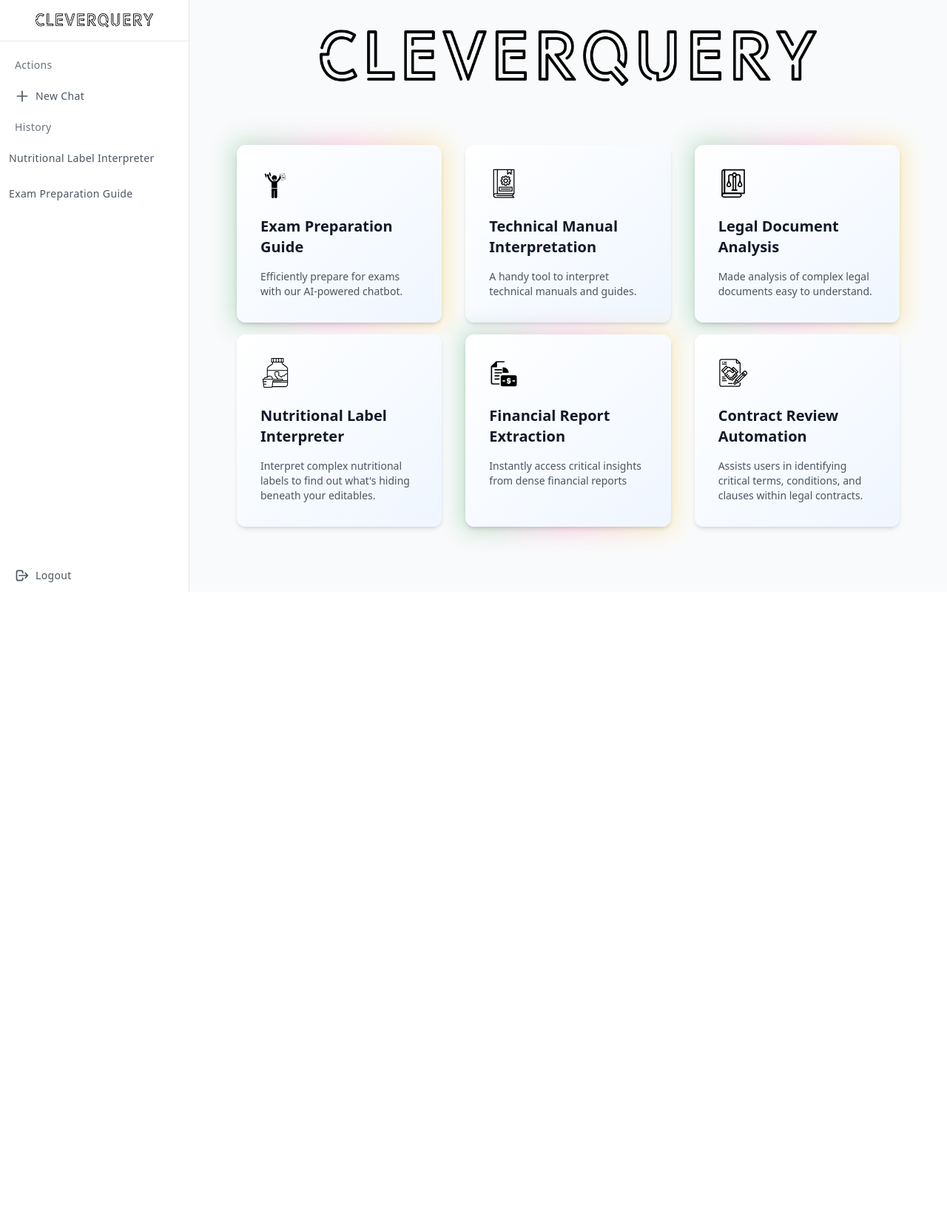
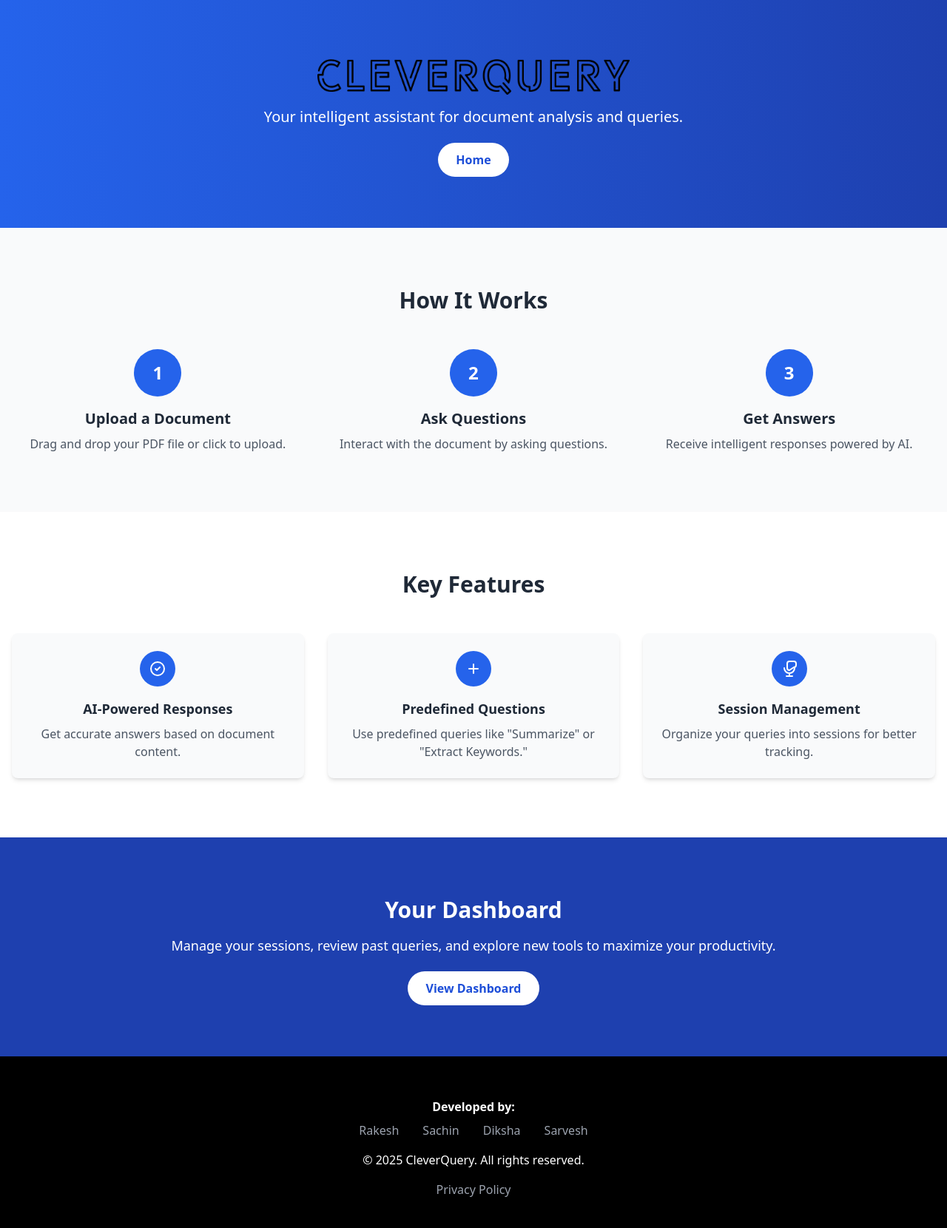
Before and after one commit to ghubrakesh/CleverQuery, a Django app: page / in a window 1280 px wide. Shown: the whole page at 74% size. Before the commit the page ends 800 px from the top, so only its background shows below. Run offline with Django 4.2, Linux system fonts and the light colour scheme; a user stored in the database is signed in; data comes from the database, SQL or seed files in the repository; both versions use the stored data as it was after the commit; some libraries are stand-ins or nearby versions.

Commit message:
new dashboard page

```diff
--- a/cleverquery/settings.py
+++ b/cleverquery/settings.py
@@ -9,6 +9,7 @@ https://docs.djangoproject.com/en/4.2/topics/settings/
 For the full list of settings and their values, see
 https://docs.djangoproject.com/en/4.2/ref/settings/
 """
+import os
 
 from pathlib import Path
 
@@ -107,7 +108,7 @@ AUTH_PASSWORD_VALIDATORS = [
 
 LANGUAGE_CODE = "en-us"
 
-TIME_ZONE = "Asia/Kolkata"
+TIME_ZONE = "UTC"
 
 USE_I18N = True
 
@@ -122,8 +123,7 @@ STATICFILES_DIRS = [BASE_DIR / "static"]
 STATIC_ROOT = BASE_DIR / "staticfiles"
 
 MEDIA_URL = "/media/"
-MEDIA_ROOT = BASE_DIR / "media"
-
+MEDIA_ROOT = os.path.join(BASE_DIR, "media")
 LOGIN_URL = "/login/"
 
 # Default primary key field type
--- a/core/templates/base.html
+++ b/core/templates/base.html
@@ -12,7 +12,7 @@
   <div class="min-h-screen flex flex-col flex-auto flex-shrink-0 antialiased bg-gray-50 text-gray-800">
     <div class="fixed flex flex-col top-0 left-0 w-64 bg-white h-full border-r">
         <div class="flex items-center justify-center h-14 border-b">
-        <a href="/"><img class="p-12" src="/static/logo.png" alt="CleverQuery"/></a>
+        <a href="/dashboard"><img class="p-12" src="/static/logo.png" alt="CleverQuery"/></a>
         </div>
         <div class="overflow-y-auto overflow-x-hidden flex-grow">
         <ul class="flex flex-col py-4 space-y-1">
@@ -22,7 +22,7 @@
                 </div>
                 </li>
                 <li>
-                <a href="/" class="relative flex flex-row items-center h-11 focus:outline-none hover:bg-gray-50 text-gray-600 hover:text-gray-800 border-l-4 border-transparent hover:border-indigo-500 pr-6">
+                <a href="/home" class="relative flex flex-row items-center h-11 focus:outline-none hover:bg-gray-50 text-gray-600 hover:text-gray-800 border-l-4 border-transparent hover:border-indigo-500 pr-6">
                     <span class="inline-flex justify-center items-center ml-4">
                         <svg class="w-5 h-5" fill="none" stroke="currentColor" viewBox="0 0 24 24" xmlns="http://www.w3.org/2000/svg"><path stroke-linecap="round" stroke-linejoin="round" stroke-width="2" d="M12 4v16m8-8H4"></path></svg>
                     </span>
--- a/core/templates/error.html
+++ b/core/templates/error.html
@@ -89,7 +89,7 @@
                     {% if code == "no_pdf_found" %}
                     <a href="/session/{{ session.id }}/upload/" class="px-8 py-4 text-xl font-semibold rounded bg-blue-600 text-gray-50 hover:text-gray-200">Upload PDF</a>
                     {% endif %}
-                    <a href="/" class="px-8 py-4 text-xl font-semibold rounded bg-gray-600 text-gray-50 hover:text-gray-200">Back to home</a>
+                    <a href="/home" class="px-8 py-4 text-xl font-semibold rounded bg-gray-600 text-gray-50 hover:text-gray-200">Back to home</a>
                 </div>
             </div>
         </section>
--- a/core/templates/home.html
+++ b/core/templates/home.html
@@ -27,7 +27,7 @@
         <div class="px-4 mx-auto max-w-7xl sm:px-6 lg:px-8">
             <div class="max-w-xl mx-auto text-center xl:max-w-2xl">
                 <div class="mt-10"></div>
-                    <img  src="static/logo.png"  alt="CleverQuery">
+                    <img  src="/static/logo.png"  alt="CleverQuery">
                 {% comment %} <p class="font-normal leading-relaxed mx-auto text-slate-500 lg:text-lg text-base max-w-3xl">
                     Empowering Smarter Decisions with AI – Effortlessly Upload Documents, Ask Questions, and Instantly Extract Key Insights Across Legal, Financial, Academic, Medical, and Business Domains, Saving Time and Enhancing Productivity.
                 </p> {% endcomment %}
--- /dev/null
+++ b/core/templates/index.html
@@ -0,0 +1,173 @@
+<!DOCTYPE html>
+<html lang="en">
+<head>
+    <meta charset="UTF-8">
+    <meta name="viewport" content="width=device-width, initial-scale=1.0">
+    <title>Welcome to CleverQuery</title>
+    <script src="https://cdn.tailwindcss.com"></script>
+</head>
+<body class="min-h-screen bg-white text-gray-800">
+    <!-- Hero Section -->
+    <header class="bg-gradient-to-r from-blue-600 to-blue-800 text-white py-20">
+        <div class="container mx-auto px-4 text-center">
+            <!-- Added logo -->
+            <img src="/static/logo.png" alt="CleverQuery Logo" class="mx-auto h-12 mb-4">
+            <p class="text-lg sm:text-xl mb-8">Your intelligent assistant for document analysis and queries.</p>
+            {% if user.is_authenticated %}
+                <a href="/home" class="bg-white text-blue-700 px-6 py-3 rounded-full font-semibold hover:bg-gray-100 transition duration-300">
+                    Home
+                </a>
+            {% else %}
+                <a href="/login" class="bg-white text-blue-700 px-6 py-3 rounded-full font-semibold hover:bg-gray-100 transition duration-300">
+                    Get Started
+                </a>
+            {% endif %}
+        </div>
+    </header>
+
+    <!-- How It Works -->
+    <section class="py-20 bg-gray-50">
+        <div class="container mx-auto px-4">
+            <h2 class="text-3xl font-bold text-center text-gray-800 mb-12">How It Works</h2>
+            <div class="grid grid-cols-1 md:grid-cols-3 gap-8">
+                <!-- Step 1 -->
+                <div class="text-center">
+                    <div class="w-16 h-16 bg-blue-600 rounded-full flex items-center justify-center mx-auto mb-4">
+                        <span class="text-white text-2xl font-bold">1</span>
+                    </div>
+                    <h3 class="text-xl font-semibold text-gray-800 mb-2">Upload a Document</h3>
+                    <p class="text-gray-600">Drag and drop your PDF file or click to upload.</p>
+                </div>
+                <!-- Step 2 -->
+                <div class="text-center">
+                    <div class="w-16 h-16 bg-blue-600 rounded-full flex items-center justify-center mx-auto mb-4">
+                        <span class="text-white text-2xl font-bold">2</span>
+                    </div>
+                    <h3 class="text-xl font-semibold text-gray-800 mb-2">Ask Questions</h3>
+                    <p class="text-gray-600">Interact with the document by asking questions.</p>
+                </div>
+                <!-- Step 3 -->
+                <div class="text-center">
+                    <div class="w-16 h-16 bg-blue-600 rounded-full flex items-center justify-center mx-auto mb-4">
+                        <span class="text-white text-2xl font-bold">3</span>
+                    </div>
+                    <h3 class="text-xl font-semibold text-gray-800 mb-2">Get Answers</h3>
+                    <p class="text-gray-600">Receive intelligent responses powered by AI.</p>
+                </div>
+            </div>
+        </div>
+    </section>
+
+    <!-- Features Overview -->
+    <section class="py-20 bg-white">
+        <div class="container mx-auto px-4">
+            <h2 class="text-3xl font-bold text-center text-gray-800 mb-12">Key Features</h2>
+            <div class="grid grid-cols-1 md:grid-cols-2 lg:grid-cols-3 gap-8">
+                <!-- Feature 1 -->
+                <div class="bg-gray-50 p-6 rounded-lg shadow-md text-center">
+                    <div class="w-12 h-12 bg-blue-600 rounded-full flex items-center justify-center mx-auto mb-4">
+                        <svg class="w-6 h-6 text-white" fill="none" viewBox="0 0 24 24" stroke="currentColor">
+                            <path stroke-linecap="round" stroke-linejoin="round" stroke-width="2" d="M9 12l2 2 4-4m6 2a9 9 0 11-18 0 9 9 0 0118 0z"></path>
+                        </svg>
+                    </div>
+                    <h3 class="text-lg font-semibold text-gray-800 mb-2">AI-Powered Responses</h3>
+                    <p class="text-gray-600">Get accurate answers based on document content.</p>
+                </div>
+                <!-- Feature 2 -->
+                <div class="bg-gray-50 p-6 rounded-lg shadow-md text-center">
+                    <div class="w-12 h-12 bg-blue-600 rounded-full flex items-center justify-center mx-auto mb-4">
+                        <svg class="w-6 h-6 text-white" fill="none" viewBox="0 0 24 24" stroke="currentColor">
+                            <path stroke-linecap="round" stroke-linejoin="round" stroke-width="2" d="M12 6v6m0 0v6m0-6h6m-6 0H6"></path>
+                        </svg>
+                    </div>
+                    <h3 class="text-lg font-semibold text-gray-800 mb-2">Predefined Questions</h3>
+                    <p class="text-gray-600">Use predefined queries like "Summarize" or "Extract Keywords."</p>
+                </div>
+                <!-- Feature 3 -->
+                <div class="bg-gray-50 p-6 rounded-lg shadow-md text-center">
+                    <div class="w-12 h-12 bg-blue-600 rounded-full flex items-center justify-center mx-auto mb-4">
+                        <svg class="w-6 h-6 text-white" fill="none" viewBox="0 0 24 24" stroke="currentColor">
+                            <path stroke-linecap="round" stroke-linejoin="round" stroke-width="2" d="M19 11a7 7 0 01-7 7m0 0a7 7 0 01-7-7m7 7v4m0 0H8m4 0h4m-4-8a3 3 0 01-3-3V5a3 3 0 013-3h6a3 3 0 013 3v2a3 3 0 01-3 3z"></path>
+                        </svg>
+                    </div>
+                    <h3 class="text-lg font-semibold text-gray-800 mb-2">Session Management</h3>
+                    <p class="text-gray-600">Organize your queries into sessions for better tracking.</p>
+                </div>
+            </div>
+        </div>
+    </section>
+
+    <!-- Call to Action -->
+    {% if not user.is_authenticated %}
+    <section class="py-20 bg-blue-800 text-white">
+        <div class="container mx-auto px-4 text-center">
+            <h2 class="text-3xl font-bold mb-4">Ready to Get Started?</h2>
+            <p class="text-lg mb-8">Sign up now and experience the power of CleverQuery.</p>
+            <a href="/register" class="bg-white text-blue-700 px-6 py-3 rounded-full font-semibold hover:bg-gray-100 transition duration-300">
+                Sign Up
+            </a>
+        </div>
+    </section>
+    {% else %}
+    <section class="py-20 bg-blue-800 text-white">
+        <div class="container mx-auto px-4 text-center">
+            <h2 class="text-3xl font-bold mb-4">Your Dashboard</h2>
+            <p class="text-lg mb-8">
+                Manage your sessions, review past queries, and explore new tools to maximize your productivity.
+            </p>
+            <a href="/dashboard" class="bg-white text-blue-700 px-6 py-3 rounded-full font-semibold hover:bg-gray-100 transition duration-300">
+                View Dashboard
+            </a>
+        </div>
+    </section>
+    {% endif %}
+
+    <!-- Footer -->
+    <footer class="py-10 bg-black text-white">
+        <div class="container mx-auto px-4 text-center">
+            <div class="text-center mt-4">
+                <p class="mb-2 font-semibold">Developed by:</p>
+                <div class="flex justify-center space-x-4">
+                    <div class="relative group inline-block">
+                        <a href="https://linkedin.com/in/inrakesh" class="text-gray-400 hover:text-white">Rakesh</a>
+                        <div class="absolute bottom-full left-1/2 transform -translate-x-1/2 mb-2 opacity-0 group-hover:opacity-100 transition-opacity duration-200 bg-gray-800 text-white text-xs rounded px-2 py-1 pointer-events-none">
+                            @inrakesh
+                        </div>
+                    </div>
+                    <div class="relative group inline-block">
+                        <a href="https://linkedin.com/in/sachin-404" class="text-gray-400 hover:text-white ml-4">Sachin</a>
+                        <div class="absolute bottom-full left-1/2 transform -translate-x-1/2 mb-2 opacity-0 group-hover:opacity-100 transition-opacity duration-200 bg-gray-800 text-white text-xs rounded px-2 py-1 pointer-events-none">
+                            @sachin404
+                        </div>
+                    </div>
+                    <div class="relative group inline-block">
+                        <a href="https://linkedin.com/in/diku2906" class="text-gray-400 hover:text-white ml-4">Diksha</a>
+                        <div class="absolute bottom-full left-1/2 transform -translate-x-1/2 mb-2 opacity-0 group-hover:opacity-100 transition-opacity duration-200 bg-gray-800 text-white text-xs rounded px-2 py-1 pointer-events-none">
+                            @diku2906
+                        </div>
+                    </div>
+                    <div class="relative group inline-block">
+                        <a href="https://www.linkedin.com/in/sarvesh-bidwe-674b50295" class="text-gray-400 hover:text-white ml-4">Sarvesh</a>
+                        <div class="absolute bottom-full left-1/2 transform -translate-x-1/2 mb-2 opacity-0 group-hover:opacity-100 transition-opacity duration-200 bg-gray-800 text-white text-xs rounded px-2 py-1 pointer-events-none">
+                            @diku2906
+                        </div>
+                    </div>
+                </div>
+            </div>
+            <p class="pt-4" >&copy; 2025 CleverQuery. All rights reserved.</p>
+            <div class="mt-4">
+                <div class="relative inline-block mx-2 group">
+                    <a href="#" class="text-gray-400 hover:text-white">Privacy Policy</a>
+                    <div class="absolute bottom-full mb-2 left-1/2 transform -translate-x-1/2 opacity-0 group-hover:opacity-100 transition-opacity duration-200 pointer-events-none w-96 p-3 bg-white text-gray-800 text-left text-sm rounded shadow-lg z-10">
+                        <ul class="list-disc pl-5">
+                            <li>Your data is not used for targeted advertising.</li>
+                            <li>Your data is only shared with our language model processing (LLM) services as necessary.</li>
+                            <li>Your privacy and security are our top priorities.</li>
+                        </ul>
+                    </div>
+                </div>
+            </div>
+        </div>
+    </footer>
+</body>
+</html>
--- a/core/templates/upload_document.html
+++ b/core/templates/upload_document.html
@@ -22,7 +22,7 @@
                 </label>
                 <input type="file" id="pdf_file" name="pdf_file" accept=".pdf" required class="hidden">
             </div>
-            <div class="mt-6 text-center" id="fileList"></div>
+            <div class="mt-6 text-center text-black" id="fileList"></div>
             <button type="submit" class="mt-6 w-full py-2 px-4 bg-blue-600 text-white font-semibold rounded-lg shadow-md hover:bg-blue-700 focus:outline-none focus:ring-2 focus:ring-blue-400 focus:ring-opacity-75">
                 Upload
             </button>
--- a/core/urls.py
+++ b/core/urls.py
@@ -1,9 +1,12 @@
+from django.conf import settings
+from django.conf.urls.static import static
 from django.urls import path
 
 from . import views
 
 urlpatterns = [
-    path("", views.home, name="home"),
+    path("", views.index, name="index"),
+    path("home/", views.home, name="home"),
     path("create-session/", views.create_session, name="create_session"),
     path(
         "create-session/<str:option>/",
@@ -21,9 +24,12 @@ urlpatterns = [
     path("login/", views.login_view, name="login"),
     path("logout/", views.logout_view, name="logout"),
     path("register/", views.register_view, name="register"),
-
+    path("dashboard/", views.dashboard, name="dashboard"),
 
     # extra??
     path("edit-message/<int:query_id>/", views.edit_message, name="edit_message"),
     path("delete-message/<int:query_id>/", views.delete_message, name="delete_message"),
 ]
+
+if settings.DEBUG:
+    urlpatterns += static(settings.MEDIA_URL, document_root=settings.MEDIA_ROOT)
--- a/core/views.py
+++ b/core/views.py
@@ -46,10 +46,25 @@ genai.configure(api_key=os.getenv("GENERATIVEAI_API_KEY"))
 model = genai.GenerativeModel("gemini-pro")
 
 
+def index(request):
+    return render(request, "index.html")
+
+
 @login_required
 def home(request):
     sessions = Session.objects.filter(user=request.user)
     return render(request, "home.html", {"sessions": sessions})
+
+
+@login_required
+def dashboard(request):
+    sessions = Session.objects.filter(user=request.user)
+    recent_queries = Query.objects.filter(session__in=sessions).order_by("-asked_at")[:10]
+    return render(
+        request,
+        "dashboard.html",
+        {"sessions": sessions, "recent_queries": recent_queries},
+    )
 
 
 def login_view(request):
@@ -78,7 +93,7 @@ def register_view(request):
         if form.is_valid():
             user = form.save()
             auth_login(request, user)
-            return redirect("/")
+            return redirect("home")
     else:
         form = UserCreationForm()
     return render(request, "register.html", {"form": form})
@@ -141,37 +156,49 @@ def session_detail(request, session_id):
             "summarize": "Summarize the key concepts in this study material.",
             "keywords": "Extract important terms and definitions.",
             "details": "Provide a detailed explanation of the topics covered.",
-            "fixed_prompt": "You are a smart exam preparation guide bound to clear the doubts of students and provide neat answers which can help them ace their exams.",
+            "practice": "Generate sample questions to test my understanding.",
+            "study_tips": "Suggest effective study techniques for this material.",
+            "explain_difficult_topics": "Break down the most challenging parts in simple terms.",
         },
         "Technical Manual Interpreter": {
             "summarize": "Summarize the main points of this technical manual.",
             "keywords": "Extract key technical terms and instructions.",
             "details": "Provide a detailed explanation of the procedures and guidelines.",
-            "fixed_prompt": "You are a technical manual interpreter providing clear and concise explanations of technical documents.",
+            "quick_summary": "Offer a brief summary of the manual’s content.",
+            "step_by_step": "Guide me through the process detailed in the instructions.",
+            "highlight_warnings": "Identify any critical warnings or cautions mentioned.",
         },
         "Legal Document Analysis": {
             "summarize": "Summarize the key clauses and terms in this legal document.",
             "keywords": "Extract important legal terms and conditions.",
             "details": "Analyze the implications of specific clauses.",
-            "fixed_prompt": "You are a legal document analyst providing detailed analysis and summaries of legal documents.",
+            "identify_risks": "Point out potential legal risks or loopholes.",
+            "compare_with_standard": "Compare this document with standard legal agreements.",
+            "explain_legal_jargon": "Define and explain any complex legal language.",
         },
         "Nutritional Label Interpreter": {
             "summarize": "Summarize the nutritional information in this label.",
             "keywords": "Extract key ingredients and allergens.",
             "details": "Provide a detailed analysis of the nutritional content.",
-            "fixed_prompt": "You are a nutritional label interpreter providing clear and detailed information about nutritional content.",
+            "compare_nutrition": "Compare the nutritional value with recommended daily values.",
+            "ingredient_health": "Explain the health benefits or risks of the listed ingredients.",
+            "dietary_recommendations": "Suggest dietary adjustments based on this label.",
         },
         "Financial Report Analysis": {
             "summarize": "Summarize the key financial metrics in this report.",
             "keywords": "Extract important financial terms and figures.",
             "details": "Provide a detailed analysis of the financial data.",
-            "fixed_prompt": "You are a financial report analyst providing detailed summaries and analysis of financial reports.",
+            "analyze_trends": "Identify recent trends and forecast future performance.",
+            "risk_evaluation": "Assess potential financial risks in the report.",
+            "investment_opportunities": "Highlight promising investment opportunities from the data.",
         },
         "Contract Review Assistant": {
             "summarize": "Summarize the main points of this contract.",
             "keywords": "Extract key terms and obligations.",
             "details": "Analyze the implications of specific contract clauses.",
-            "fixed_prompt": "You are a contract review assistant providing detailed summaries and analysis of various contract reports.",
+            "red_flags": "Identify any red flags or unusual clauses within the contract.",
+            "negotiation_tips": "Offer advice to negotiate problematic terms.",
+            "constraint_identification": "Point out any constraints or limitations imposed by the contract.",
         },
     }
 
```
Also changed, not shown: core/templates/dashboard.html (added, +55 -0 lines), core/templates/session_detail.html (+48 -20 lines), db.sqlite3, 8 other files.
